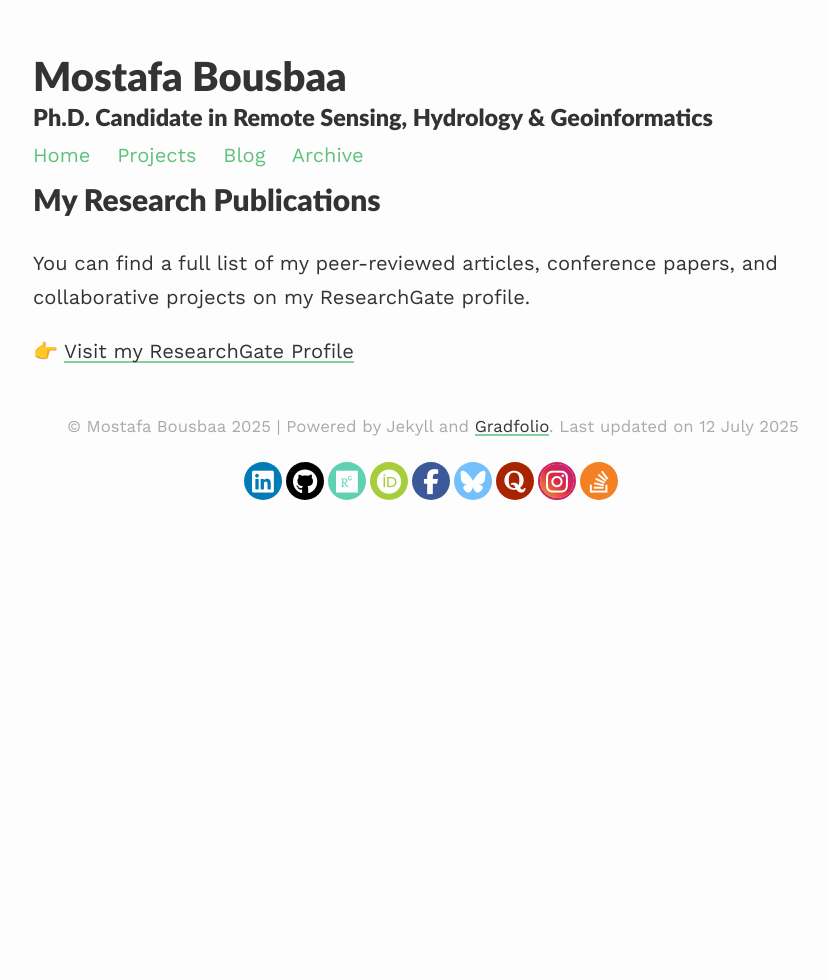
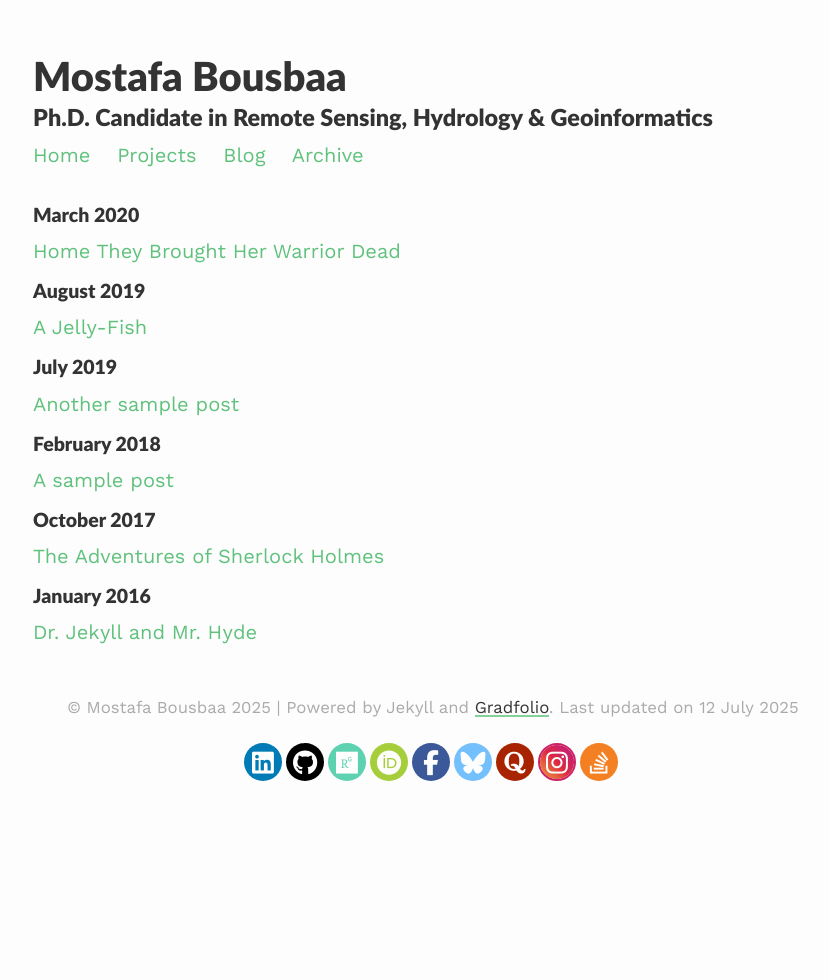
Before and after one commit to MostafaBousbaa/mostafabousbaa.github.io, a Jekyll site: the page built from archive.html, in a window 1280 px wide. Shown: the whole page, without its empty margins (207-1036 px from the left). Built offline with Jekyll 4.4.1, drawn with Linux system fonts in a browser that asks for light colours.

Commit message:
Update archive.html

```diff
--- a/archive.html
+++ b/archive.html
@@ -1,15 +1,20 @@
 ---
 layout: default
 permalink: /archive/
-title: Publications
+title: Archive
 ---
 
-<h2>My Research Publications</h2>
-
-<p>You can find a full list of my peer-reviewed articles, conference papers, and collaborative projects on my ResearchGate profile.</p>
-
-<p>
-  👉 <a href="https://www.researchgate.net/profile/Mostafa-Bousbaa-2" target="_blank">
-    Visit my ResearchGate Profile
-  </a>
-</p>
+<div class="article-list">
+	{% for post in site.posts %}
+	{% unless post.next %}
+	<h3><small>{{ post.date | date: '%B %Y' }}</small></h3>
+	{% else %}
+	{% capture year %}{{ post.date | date: '%Y %b' }}{% endcapture %}
+	{% capture nyear %}{{ post.next.date | date: '%Y %b' }}{% endcapture %}
+	{% if year != nyear %}
+	<h3><small>{{ post.date | date: '%B %Y' }}</small></h3>
+	{% endif %}
+	{% endunless %}
+    <a href="{{ post.url | prepend: site.baseurl }}">{{ post.title }}</a><br>
+	{% endfor %}
+</div>
```
